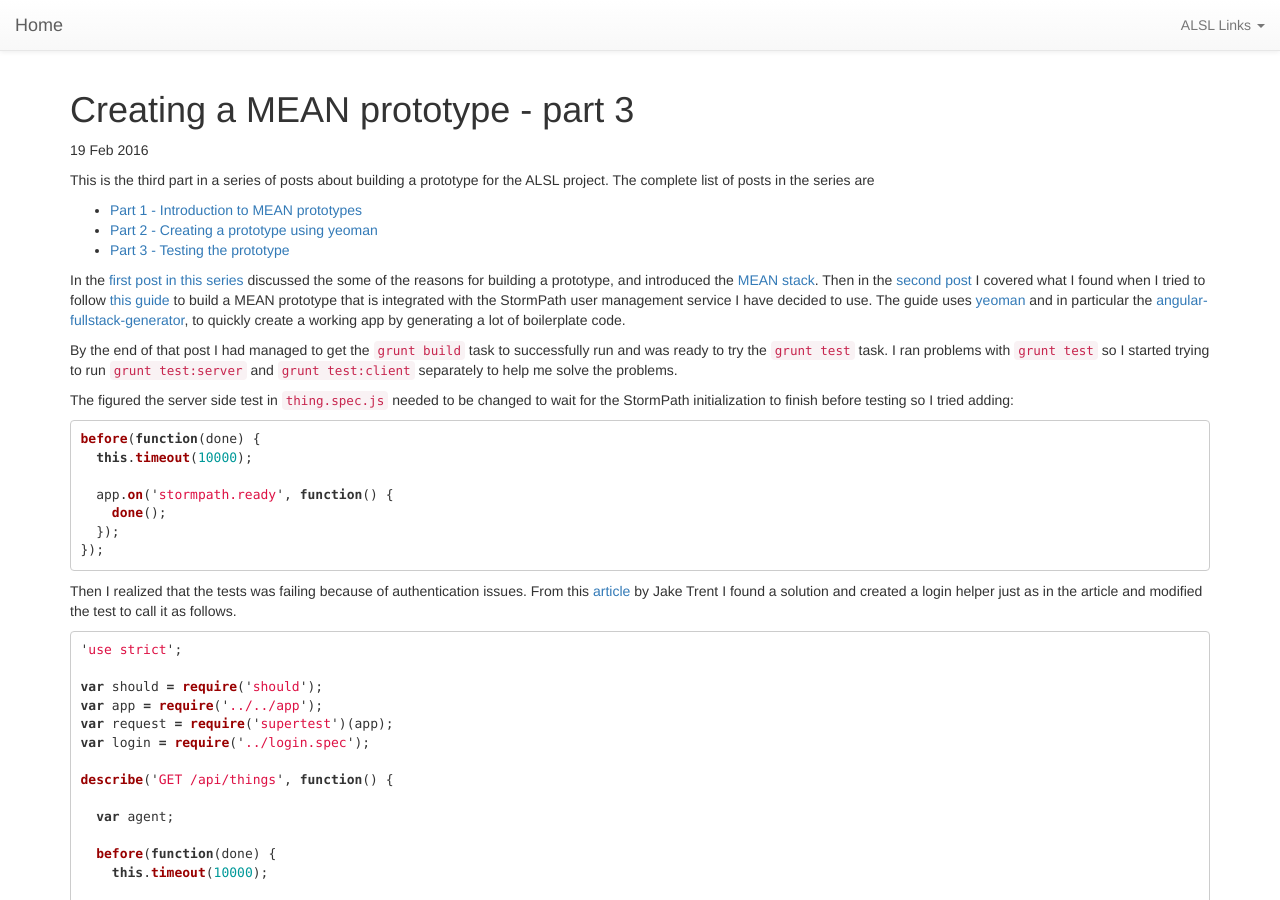
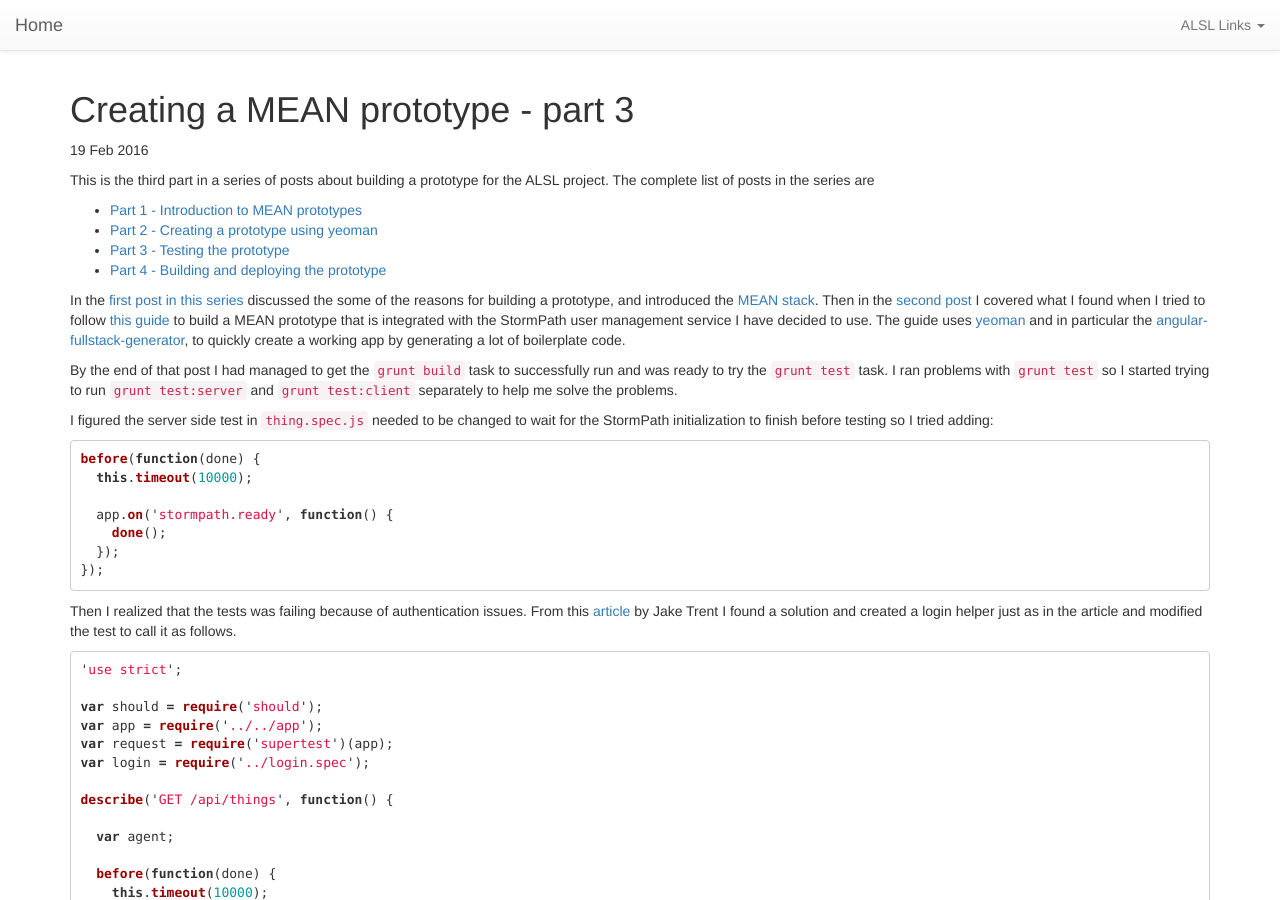
Before and after one commit to mshogren/mshogren.github.io, a Jekyll site: the page built from _posts/2016-02-19-creating-a-mean-prototype-3.md, in a window 1280 px wide and 900 px high. Built offline with Jekyll 4.4.1, drawn with Linux system fonts in a browser that asks for light colours; nearby versions of some CDN libraries; comment, search, counter and statistics services are not loaded.

Commit message:
Post about deploying the prototype

````diff
--- a/_layouts/default.html
+++ b/_layouts/default.html
@@ -62,6 +62,10 @@
                             <li role="separator" class="divider"></li>
                             <li class="dropdown-header">Continuous Integration Builds</li>
                             <li><a target="_blank" href="https://snap-ci.com/mshogren/mshogren.github.io/branch/master">This blog</a></li>
+                            <li><a target="_blank" href="https://snap-ci.com/mshogren/alsl-sandbox1/branch/master">A MEAN prototype</a></li>
+                            <li role="separator" class="divider"></li>
+                            <li class="dropdown-header">Deployed Applications</li>
+                            <li><a target="_blank" href="http://alsl-sandbox1.azurewebsites.net">A MEAN prototype</a></li>
                         </ul>
                     </li>
                 </ul>
--- a/_posts/2016-02-19-creating-a-mean-prototype-3.md
+++ b/_posts/2016-02-19-creating-a-mean-prototype-3.md
@@ -8,13 +8,14 @@
 - [Part 1 - Introduction to MEAN prototypes](/2016/02/15/creating-a-mean-prototype-1.html)
 - [Part 2 - Creating a prototype using yeoman](/2016/02/18/creating-a-mean-prototype-2.html)
 - [Part 3 - Testing the prototype](/2016/02/19/creating-a-mean-prototype-3.html)
+- [Part 4 - Building and deploying the prototype](/2016/02/22/creating-a-mean-prototype-4.html)
 
 In the [first post in this series](/2016/02/15/creating-a-mean-prototype-1.html) discussed the some of the reasons for building a prototype, and introduced the [MEAN stack](https://en.wikipedia.org/wiki/MEAN_(software_bundle)).
 Then in the [second post](/2016/02/18/creating-a-mean-prototype-2.html) I covered what I found when I tried to follow [this guide](http://docs.stormpath.com/angularjs/guide/) to build a MEAN prototype that is integrated with the StormPath user management service I have decided to use. The guide uses [yeoman](http://yeoman.io) and in particular the [angular-fullstack-generator](https://github.com/angular-fullstack/generator-angular-fullstack), to quickly create a working app by generating a lot of boilerplate code.
 
 By the end of that post I had managed to get the `grunt build` task to successfully run and was ready to try the `grunt test` task.  I ran problems with `grunt test` so I started trying to run `grunt test:server` and `grunt test:client` separately to help me solve the problems.
 
-The figured the server side test in [`thing.spec.js`](https://github.com/mshogren/alsl-sandbox1/blob/master/server/api/thing/thing.spec.js) needed to be changed to wait for the StormPath initialization to finish before testing so I tried adding:
+I figured the server side test in [`thing.spec.js`](https://github.com/mshogren/alsl-sandbox1/blob/master/server/api/thing/thing.spec.js) needed to be changed to wait for the StormPath initialization to finish before testing so I tried adding:
 
 ``` javascript
 before(function(done) {
@@ -70,6 +71,7 @@
 ```
 
 For the client-side testing I needed a couple more packages as shown below
+
 ```
 npm install grunt-node-inspector@latest --save-dev
 npm install karma-phantomjs-launcher@latest --save-dev
````
Also changed, not shown: _posts/2016-02-15-creating-a-mean-prototype-1.md (+1 -0 lines), _posts/2016-02-18-creating-a-mean-prototype-2.md (+1 -0 lines), _posts/2016-02-22-creating-a-mean-prototype-4.md (added, +44 -0 lines).
